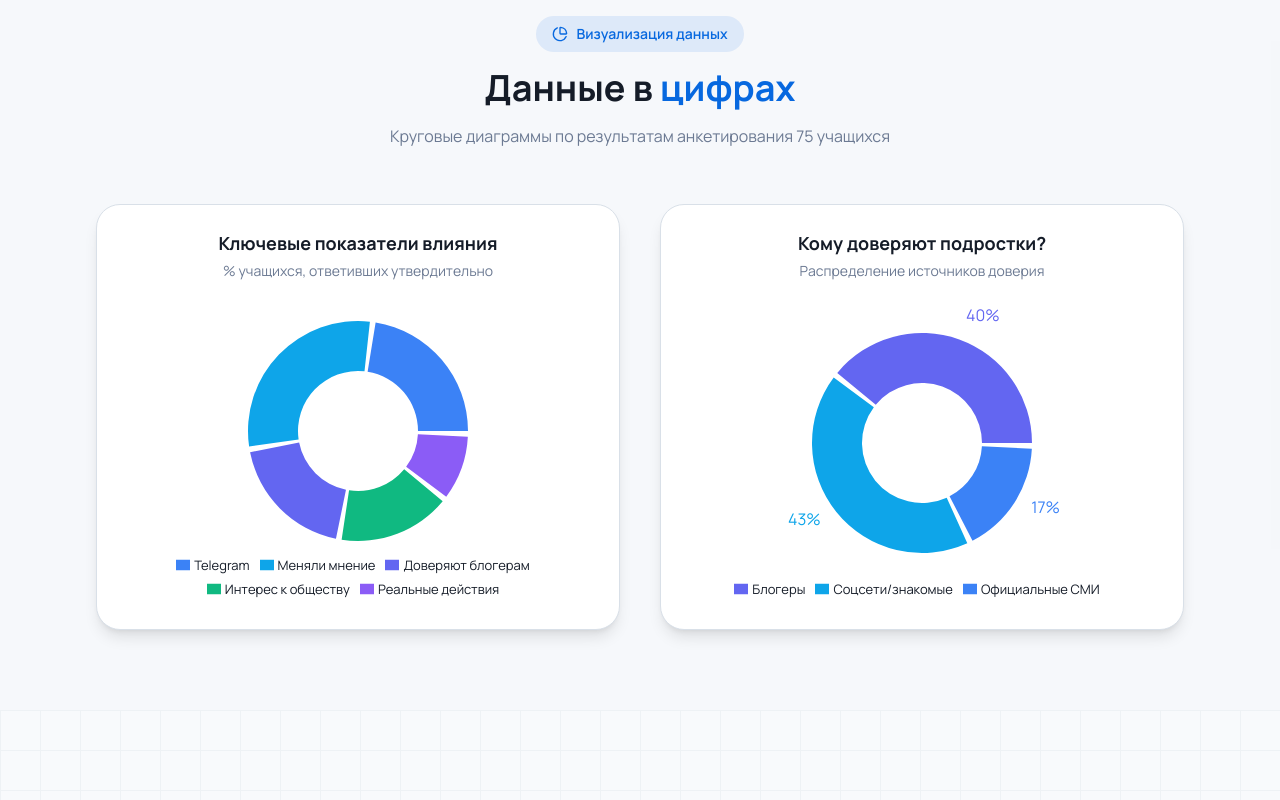
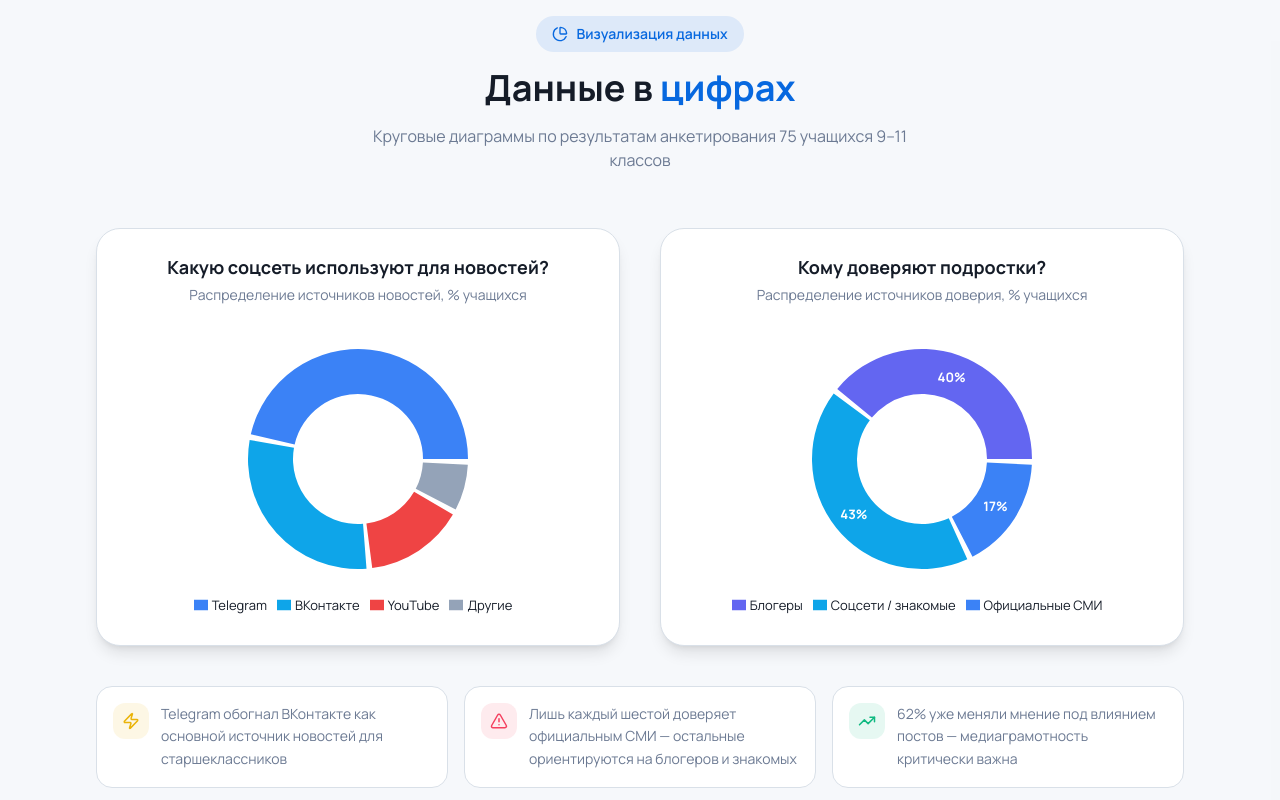
Before and after one commit to pr-poehali-dev/hipster-branding-initiative, a React (Vite) app: page / in a window 1280 px wide. Shown: the part 2500-3300 px from the top of the page. Built offline with nearby package versions, Linux system fonts and the light colour scheme.

Commit message:
Все сразу: комплексное обновление

```diff
--- a/src/components/ChartsSection.tsx
+++ b/src/components/ChartsSection.tsx
@@ -1,37 +1,76 @@
+import { useEffect, useRef, useState } from "react"
 import { PieChart, Pie, Cell, Tooltip, Legend, ResponsiveContainer } from "recharts"
 import Icon from "@/components/ui/icon"
 
-const data = [
+const sourcesData = [
   { name: "Telegram", value: 48, color: "#3b82f6" },
-  { name: "Меняли мнение", value: 62, color: "#0ea5e9" },
-  { name: "Доверяют блогерам", value: 40, color: "#6366f1" },
-  { name: "Интерес к обществу", value: 35, color: "#10b981" },
-  { name: "Реальные действия", value: 20, color: "#8b5cf6" },
+  { name: "ВКонтакте", value: 30, color: "#0ea5e9" },
+  { name: "YouTube", value: 15, color: "#ef4444" },
+  { name: "Другие", value: 7, color: "#94a3b8" },
 ]
 
 const trustData = [
   { name: "Блогеры", value: 40, color: "#6366f1" },
-  { name: "Соцсети/знакомые", value: 43, color: "#0ea5e9" },
+  { name: "Соцсети / знакомые", value: 43, color: "#0ea5e9" },
   { name: "Официальные СМИ", value: 17, color: "#3b82f6" },
 ]
 
-const CustomTooltip = ({ active, payload }: { active?: boolean; payload?: Array<{ name: string; value: number; payload: { color: string } }> }) => {
+const facts = [
+  { icon: "Zap", color: "text-yellow-500 bg-yellow-500/10", text: "Telegram обогнал ВКонтакте как основной источник новостей для старшеклассников" },
+  { icon: "AlertTriangle", color: "text-rose-500 bg-rose-500/10", text: "Лишь каждый шестой доверяет официальным СМИ — остальные ориентируются на блогеров и знакомых" },
+  { icon: "TrendingUp", color: "text-emerald-500 bg-emerald-500/10", text: "62% уже меняли мнение под влиянием постов — медиаграмотность критически важна" },
+]
+
+const CustomTooltip = ({
+  active,
+  payload,
+}: {
+  active?: boolean
+  payload?: Array<{ name: string; value: number }>
+}) => {
   if (active && payload && payload.length) {
     return (
       <div className="bg-card border border-border rounded-xl px-4 py-3 shadow-xl text-sm">
         <p className="font-bold text-foreground">{payload[0].name}</p>
-        <p className="text-primary font-semibold">{payload[0].value}% учащихся</p>
+        <p className="text-primary font-semibold">{payload[0].value}%</p>
       </div>
     )
   }
   return null
 }
 
+function useInView(threshold = 0.2) {
+  const ref = useRef<HTMLDivElement>(null)
+  const [inView, setInView] = useState(false)
+
+  useEffect(() => {
+    const el = ref.current
+    if (!el) return
+    const observer = new IntersectionObserver(
+      ([entry]) => { if (entry.isIntersecting) setInView(true) },
+      { threshold }
+    )
+    observer.observe(el)
+    return () => observer.disconnect()
+  }, [threshold])
+
+  return { ref, inView }
+}
+
 export function ChartsSection() {
+  const { ref: headerRef, inView: headerInView } = useInView(0.2)
+  const { ref: chart1Ref, inView: chart1InView } = useInView(0.15)
+  const { ref: chart2Ref, inView: chart2InView } = useInView(0.15)
+  const { ref: factsRef, inView: factsInView } = useInView(0.1)
+
   return (
     <section className="py-20 px-4 sm:px-6 lg:px-8 bg-muted/20">
       <div className="container mx-auto max-w-6xl">
-        <div className="text-center mb-14">
+
+        <div
+          ref={headerRef}
+          className={`text-center mb-14 transition-all duration-700 ${headerInView ? "opacity-100 translate-y-0" : "opacity-0 translate-y-8"}`}
+        >
           <div className="inline-flex items-center gap-2 mb-4 px-4 py-2 rounded-full bg-primary/10 text-primary text-sm font-semibold">
             <Icon name="PieChart" size={16} />
             Визуализация данных
@@ -41,26 +80,33 @@ export function ChartsSection() {
             <span className="text-primary">цифрах</span>
           </h2>
           <p className="text-muted-foreground max-w-xl mx-auto">
-            Круговые диаграммы по результатам анкетирования 75 учащихся
+            Круговые диаграммы по результатам анкетирования 75 учащихся 9–11 классов
           </p>
         </div>
 
-        <div className="grid grid-cols-1 lg:grid-cols-2 gap-10">
-          <div className="bg-card border border-border rounded-3xl p-6 shadow-lg">
-            <h3 className="text-center font-bold text-lg mb-1 text-foreground">Ключевые показатели влияния</h3>
-            <p className="text-center text-sm text-muted-foreground mb-6">% учащихся, ответивших утвердительно</p>
+        <div className="grid grid-cols-1 lg:grid-cols-2 gap-10 mb-10">
+          <div
+            ref={chart1Ref}
+            className={`bg-card border border-border rounded-3xl p-6 shadow-lg transition-all duration-700 delay-100 ${chart1InView ? "opacity-100 translate-y-0" : "opacity-0 translate-y-10"}`}
+          >
+            <h3 className="text-center font-bold text-lg mb-1 text-foreground">Какую соцсеть используют для новостей?</h3>
+            <p className="text-center text-sm text-muted-foreground mb-4">Распределение источников новостей, % учащихся</p>
             <ResponsiveContainer width="100%" height={300}>
               <PieChart>
                 <Pie
-                  data={data}
+                  data={sourcesData}
                   cx="50%"
                   cy="50%"
-                  innerRadius={60}
+                  innerRadius={65}
                   outerRadius={110}
                   paddingAngle={3}
                   dataKey="value"
+                  isAnimationActive={chart1InView}
+                  animationBegin={200}
+                  animationDuration={900}
+                  animationEasing="ease-out"
                 >
-                  {data.map((entry, index) => (
+                  {sourcesData.map((entry, index) => (
                     <Cell key={index} fill={entry.color} stroke="transparent" />
                   ))}
                 </Pie>
@@ -74,20 +120,37 @@ export function ChartsSection() {
             </ResponsiveContainer>
           </div>
 
-          <div className="bg-card border border-border rounded-3xl p-6 shadow-lg">
+          <div
+            ref={chart2Ref}
+            className={`bg-card border border-border rounded-3xl p-6 shadow-lg transition-all duration-700 delay-200 ${chart2InView ? "opacity-100 translate-y-0" : "opacity-0 translate-y-10"}`}
+          >
             <h3 className="text-center font-bold text-lg mb-1 text-foreground">Кому доверяют подростки?</h3>
-            <p className="text-center text-sm text-muted-foreground mb-6">Распределение источников доверия</p>
+            <p className="text-center text-sm text-muted-foreground mb-4">Распределение источников доверия, % учащихся</p>
             <ResponsiveContainer width="100%" height={300}>
               <PieChart>
                 <Pie
                   data={trustData}
                   cx="50%"
                   cy="50%"
-                  innerRadius={60}
+                  innerRadius={65}
                   outerRadius={110}
                   paddingAngle={3}
                   dataKey="value"
-                  label={({ name, value }) => `${value}%`}
+                  isAnimationActive={chart2InView}
+                  animationBegin={300}
+                  animationDuration={900}
+                  animationEasing="ease-out"
+                  label={({ cx, cy, midAngle, innerRadius, outerRadius, value }) => {
+                    const RADIAN = Math.PI / 180
+                    const radius = innerRadius + (outerRadius - innerRadius) * 0.5
+                    const x = cx + radius * Math.cos(-midAngle * RADIAN)
+                    const y = cy + radius * Math.sin(-midAngle * RADIAN)
+                    return (
+                      <text x={x} y={y} fill="white" textAnchor="middle" dominantBaseline="central" fontSize={13} fontWeight="bold">
+                        {value}%
+                      </text>
+                    )
+                  }}
                   labelLine={false}
                 >
                   {trustData.map((entry, index) => (
@@ -104,6 +167,25 @@ export function ChartsSection() {
             </ResponsiveContainer>
           </div>
         </div>
+
+        <div
+          ref={factsRef}
+          className={`grid grid-cols-1 md:grid-cols-3 gap-4 transition-all duration-700 delay-300 ${factsInView ? "opacity-100 translate-y-0" : "opacity-0 translate-y-8"}`}
+        >
+          {facts.map((fact, i) => (
+            <div
+              key={i}
+              className="flex items-start gap-3 bg-card border border-border rounded-2xl p-4"
+              style={{ transitionDelay: `${300 + i * 80}ms` }}
+            >
+              <div className={`w-9 h-9 rounded-xl flex items-center justify-center flex-shrink-0 ${fact.color}`}>
+                <Icon name={fact.icon} fallback="Circle" size={18} />
+              </div>
+              <p className="text-sm text-muted-foreground leading-relaxed">{fact.text}</p>
+            </div>
+          ))}
+        </div>
+
       </div>
     </section>
   )
```
